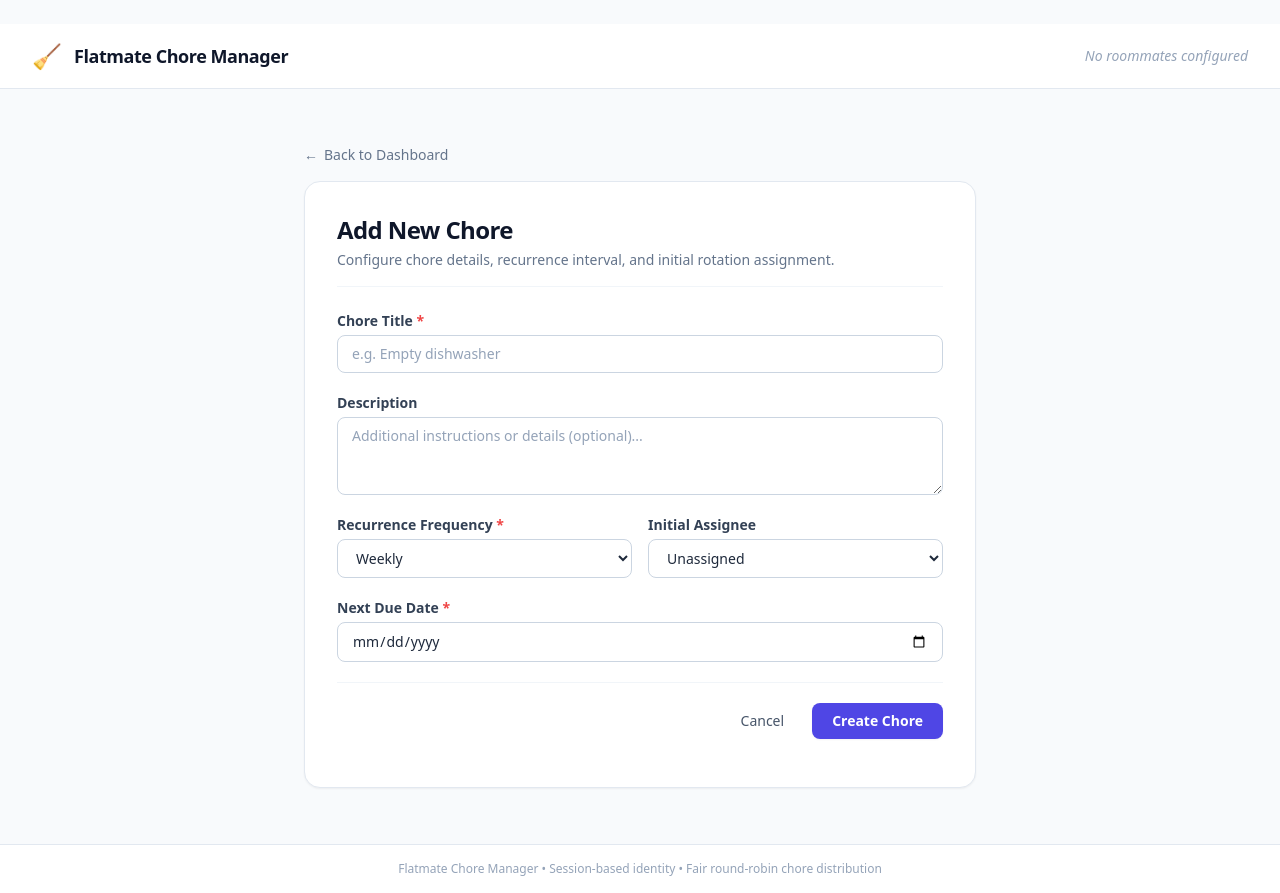
After one commit to KushagraPan/flatmate-chore-manager, a Django app: page /chores/new/ in a window 1280 px wide. The commit adds this page. Run offline with Django 5.2, Linux system fonts and the light colour scheme; data that the repository does not hold is empty; some libraries are stand-ins or nearby versions.

Commit message:
Implement chore CRUD operations and archiving (Closes #6)

```diff
--- /dev/null
+++ b/core/forms.py
@@ -0,0 +1,56 @@
+from django import forms
+from core.models import Chore, Roommate
+
+
+class ChoreForm(forms.ModelForm):
+    class Meta:
+        model = Chore
+        fields = [
+            "title",
+            "description",
+            "recurrence_type",
+            "current_assignee",
+            "next_due_date",
+        ]
+        labels = {
+            "current_assignee": "Assignee",
+            "recurrence_type": "Recurrence Frequency",
+            "next_due_date": "Next Due Date",
+        }
+        widgets = {
+            "title": forms.TextInput(
+                attrs={
+                    "class": "w-full rounded-lg border border-slate-300 px-3.5 py-2 text-sm text-slate-800 placeholder-slate-400 focus:border-indigo-500 focus:outline-none focus:ring-1 focus:ring-indigo-500",
+                    "placeholder": "e.g. Empty dishwasher",
+                }
+            ),
+            "description": forms.Textarea(
+                attrs={
+                    "class": "w-full rounded-lg border border-slate-300 px-3.5 py-2 text-sm text-slate-800 placeholder-slate-400 focus:border-indigo-500 focus:outline-none focus:ring-1 focus:ring-indigo-500",
+                    "rows": 3,
+                    "placeholder": "Additional instructions or details (optional)...",
+                }
+            ),
+            "recurrence_type": forms.Select(
+                attrs={
+                    "class": "w-full rounded-lg border border-slate-300 bg-white px-3.5 py-2 text-sm text-slate-800 focus:border-indigo-500 focus:outline-none focus:ring-1 focus:ring-indigo-500",
+                }
+            ),
+            "current_assignee": forms.Select(
+                attrs={
+                    "class": "w-full rounded-lg border border-slate-300 bg-white px-3.5 py-2 text-sm text-slate-800 focus:border-indigo-500 focus:outline-none focus:ring-1 focus:ring-indigo-500",
+                }
+            ),
+            "next_due_date": forms.DateInput(
+                attrs={
+                    "type": "date",
+                    "class": "w-full rounded-lg border border-slate-300 bg-white px-3.5 py-2 text-sm text-slate-800 focus:border-indigo-500 focus:outline-none focus:ring-1 focus:ring-indigo-500",
+                }
+            ),
+        }
+
+    def __init__(self, *args, **kwargs):
+        super().__init__(*args, **kwargs)
+        self.fields["current_assignee"].queryset = Roommate.objects.filter(is_active=True)
+        self.fields["current_assignee"].empty_label = "Unassigned"
+        self.fields["description"].required = False
--- a/core/models.py
+++ b/core/models.py
@@ -37,6 +37,7 @@ class Chore(models.Model):
         blank=True,
         related_name="assigned_chores",
     )
+    is_archived = models.BooleanField(default=False)
 
     class Meta:
         ordering = ["next_due_date", "id"]
--- /dev/null
+++ b/core/templates/core/chore_form.html
@@ -0,0 +1,100 @@
+{% extends "core/base.html" %}
+
+{% block title %}{{ title }} - Flatmate Chore Manager{% endblock %}
+
+{% block content %}
+<div class="max-w-2xl mx-auto my-6">
+    <!-- Back to Dashboard -->
+    <div class="mb-4">
+        <a href="{% url 'index' %}" class="inline-flex items-center text-sm font-medium text-slate-500 hover:text-indigo-600 transition">
+            <span class="mr-1.5">&larr;</span> Back to Dashboard
+        </a>
+    </div>
+
+    <!-- Form Card -->
+    <div class="bg-white rounded-2xl border border-slate-200 shadow-sm p-6 sm:p-8">
+        <div class="mb-6 pb-4 border-b border-slate-100">
+            <h1 class="text-2xl font-bold text-slate-900 tracking-tight">{{ title }}</h1>
+            <p class="text-sm text-slate-500 mt-1">
+                Configure chore details, recurrence interval, and initial rotation assignment.
+            </p>
+        </div>
+
+        {% if form.non_field_errors %}
+            <div class="mb-6 bg-red-50 border border-red-200 text-red-700 px-4 py-3 rounded-xl text-sm">
+                {{ form.non_field_errors }}
+            </div>
+        {% endif %}
+
+        <form method="post" novalidate class="space-y-5">
+            {% csrf_token %}
+
+            <!-- Title -->
+            <div>
+                <label for="{{ form.title.id_for_label }}" class="block text-sm font-semibold text-slate-700 mb-1">
+                    Chore Title <span class="text-red-500">*</span>
+                </label>
+                {{ form.title }}
+                {% if form.title.errors %}
+                    <p class="text-xs text-red-600 mt-1.5">{{ form.title.errors.0 }}</p>
+                {% endif %}
+            </div>
+
+            <!-- Description -->
+            <div>
+                <label for="{{ form.description.id_for_label }}" class="block text-sm font-semibold text-slate-700 mb-1">
+                    Description
+                </label>
+                {{ form.description }}
+                {% if form.description.errors %}
+                    <p class="text-xs text-red-600 mt-1.5">{{ form.description.errors.0 }}</p>
+                {% endif %}
+            </div>
+
+            <!-- Recurrence & Assignee Grid -->
+            <div class="grid grid-cols-1 sm:grid-cols-2 gap-4">
+                <div>
+                    <label for="{{ form.recurrence_type.id_for_label }}" class="block text-sm font-semibold text-slate-700 mb-1">
+                        Recurrence Frequency <span class="text-red-500">*</span>
+                    </label>
+                    {{ form.recurrence_type }}
+                    {% if form.recurrence_type.errors %}
+                        <p class="text-xs text-red-600 mt-1.5">{{ form.recurrence_type.errors.0 }}</p>
+                    {% endif %}
+                </div>
+
+                <div>
+                    <label for="{{ form.current_assignee.id_for_label }}" class="block text-sm font-semibold text-slate-700 mb-1">
+                        Initial Assignee
+                    </label>
+                    {{ form.current_assignee }}
+                    {% if form.current_assignee.errors %}
+                        <p class="text-xs text-red-600 mt-1.5">{{ form.current_assignee.errors.0 }}</p>
+                    {% endif %}
+                </div>
+            </div>
+
+            <!-- Next Due Date -->
+            <div>
+                <label for="{{ form.next_due_date.id_for_label }}" class="block text-sm font-semibold text-slate-700 mb-1">
+                    Next Due Date <span class="text-red-500">*</span>
+                </label>
+                {{ form.next_due_date }}
+                {% if form.next_due_date.errors %}
+                    <p class="text-xs text-red-600 mt-1.5">{{ form.next_due_date.errors.0 }}</p>
+                {% endif %}
+            </div>
+
+            <!-- Actions -->
+            <div class="pt-5 border-t border-slate-100 flex items-center justify-end space-x-3">
+                <a href="{% url 'index' %}" class="px-4 py-2 text-sm font-medium text-slate-600 hover:text-slate-800 hover:bg-slate-100 rounded-lg transition">
+                    Cancel
+                </a>
+                <button type="submit" class="px-5 py-2 text-sm font-semibold text-white bg-indigo-600 hover:bg-indigo-700 rounded-lg shadow-sm hover:shadow transition cursor-pointer">
+                    {{ submit_btn_text }}
+                </button>
+            </div>
+        </form>
+    </div>
+</div>
+{% endblock %}
--- a/core/urls.py
+++ b/core/urls.py
@@ -5,4 +5,7 @@ urlpatterns = [
     path("", views.index, name="index"),
     path("select-roommate/", views.select_roommate, name="select_roommate"),
     path("switch-roommate/", views.switch_roommate, name="switch_roommate"),
+    path("chores/new/", views.chore_create, name="chore_create"),
+    path("chores/<int:chore_id>/edit/", views.chore_edit, name="chore_edit"),
+    path("chores/<int:chore_id>/archive/", views.chore_archive, name="chore_archive"),
 ]
--- a/core/views.py
+++ b/core/views.py
@@ -1,12 +1,13 @@
-from django.shortcuts import redirect, render
+from django.shortcuts import get_object_or_404, redirect, render
+from core.forms import ChoreForm
 from core.models import Chore, Roommate
 
 
 def index(request):
     """
     Main household dashboard displaying:
-    - 'my_chores': chores assigned to the active roommate
-    - 'all_chores': all chores across the household
+    - 'my_chores': active chores assigned to the active roommate
+    - 'all_chores': active chores across the household
     """
     active_roommate = getattr(request, "active_roommate", None)
     if not active_roommate:
@@ -17,7 +18,7 @@ def index(request):
             else None
         )
 
-    all_chores = Chore.objects.select_related("current_assignee").all()
+    all_chores = Chore.objects.filter(is_archived=False).select_related("current_assignee")
     my_chores = (
         all_chores.filter(current_assignee=active_roommate)
         if active_roommate
@@ -32,6 +33,59 @@ def index(request):
             "all_chores": all_chores,
         },
     )
+
+
+def chore_create(request):
+    """Create a new chore."""
+    if request.method == "POST":
+        form = ChoreForm(request.POST)
+        if form.is_valid():
+            form.save()
+            return redirect("index")
+    else:
+        form = ChoreForm()
+
+    return render(
+        request,
+        "core/chore_form.html",
+        {
+            "form": form,
+            "title": "Add New Chore",
+            "submit_btn_text": "Create Chore",
+        },
+    )
+
+
+def chore_edit(request, chore_id):
+    """Edit an existing chore."""
+    chore = get_object_or_404(Chore, id=chore_id)
+    if request.method == "POST":
+        form = ChoreForm(request.POST, instance=chore)
+        if form.is_valid():
+            form.save()
+            return redirect("index")
+    else:
+        form = ChoreForm(instance=chore)
+
+    return render(
+        request,
+        "core/chore_form.html",
+        {
+            "form": form,
+            "chore": chore,
+            "title": f"Edit Chore: {chore.title}",
+            "submit_btn_text": "Save Changes",
+        },
+    )
+
+
+def chore_archive(request, chore_id):
+    """Archive a chore so it stops appearing in rotation without being deleted."""
+    chore = get_object_or_404(Chore, id=chore_id)
+    if request.method == "POST":
+        chore.is_archived = True
+        chore.save()
+    return redirect("index")
 
 
 def select_roommate(request):
```
Also changed, not shown: core/admin.py (+7 -1 lines), core/templates/core/index.html (+23 -0 lines), core/tests.py (+131 -0 lines), core/migrations/0002_chore_is_archived.py (added).
